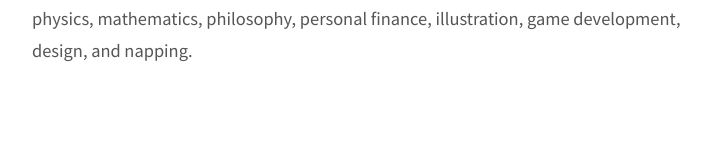
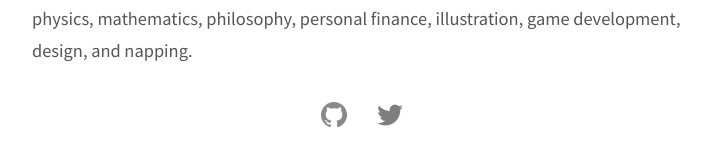
Before and after one commit to jamesplease/jamespls.com, a Jekyll site: the page built from index.html, in a window 1280 px wide. Shown: the part 248-414 px from the top of the page, without its empty margins (278-989 px from the left). Built offline with Jekyll 4.4.1, drawn with Linux system fonts in a browser that asks for light colours; nearby versions of some CDN libraries; some web fonts are replaced.

Commit message:
Add social media links
Resolves #38

```diff
--- a/css/style.css
+++ b/css/style.css
@@ -14,6 +14,9 @@ main {
   max-width: 700px;
   padding: 0 20px;
   display: flex;
+}
+.text-content {
+  margin-bottom: 35px;
 }
 html {
   font-family: 'Source Sans Pro', Helvetica, sans-serif;
@@ -53,3 +56,22 @@ header h1 a {
     font-size: 40px;
   }
 }
+.social-media-list {
+  display: flex;
+  list-style: none;
+  justify-content: center;
+  margin: 0;
+  padding: 0;
+}
+.social-media-list .social-media-list-item {
+  padding: 0 15px;
+}
+.social-media-list a {
+  opacity: 0.5;
+}
+.social-media-list a:hover {
+  opacity: 1;
+}
+.social-media-list img {
+  width: 26px;
+}
--- a/css/stylus/scaffolding.styl
+++ b/css/stylus/scaffolding.styl
@@ -14,3 +14,6 @@ main
   max-width 700px
   padding 0 20px
   display flex
+
+.text-content
+  margin-bottom 35px
--- a/css/stylus/style.styl
+++ b/css/stylus/style.styl
@@ -1,3 +1,4 @@
 @import './scaffolding'
 @import './typography'
 @import './header'
+@import './social-media-list'
--- a/index.html
+++ b/index.html
@@ -2,6 +2,7 @@
 layout: default
 ---
 
+<div class="text-content">
   <p>
     Hi, I’m James Smith. I work at <a href="https://www.netflix.com/" target="_blank">Netflix</a> on JavaScript projects.
   </p>
@@ -9,3 +10,16 @@ layout: default
     Outside of work, I jump between projects spanning a range of interests, including physics, mathematics, philosophy,
     personal finance, illustration, game development, design, and napping.
   </p>
+</div>
+<ul class="social-media-list">
+  <li class="social-media-list-item">
+    <a href="https://www.github.com/jmeas" target="_blank" rel="noopener">
+      <img src="/images/github-logo@2x.png" alt="GitHub">
+    </a>
+  </li>
+  <li class="social-media-list-item">
+    <a href="https://www.twitter.com/jmeaspls" target="_blank" rel="noopener">
+      <img src="/images/twitter-logo@2x.png" alt="Twitter">
+    </a>
+  </li>
+</ul>
```
Also changed, not shown: css/stylus/social-media-list.styl (added, +18 -0 lines), images/github-logo@2x.png (added), images/twitter-logo@2x.png (added). Lines whose indentation alone changed are shown as unchanged.
